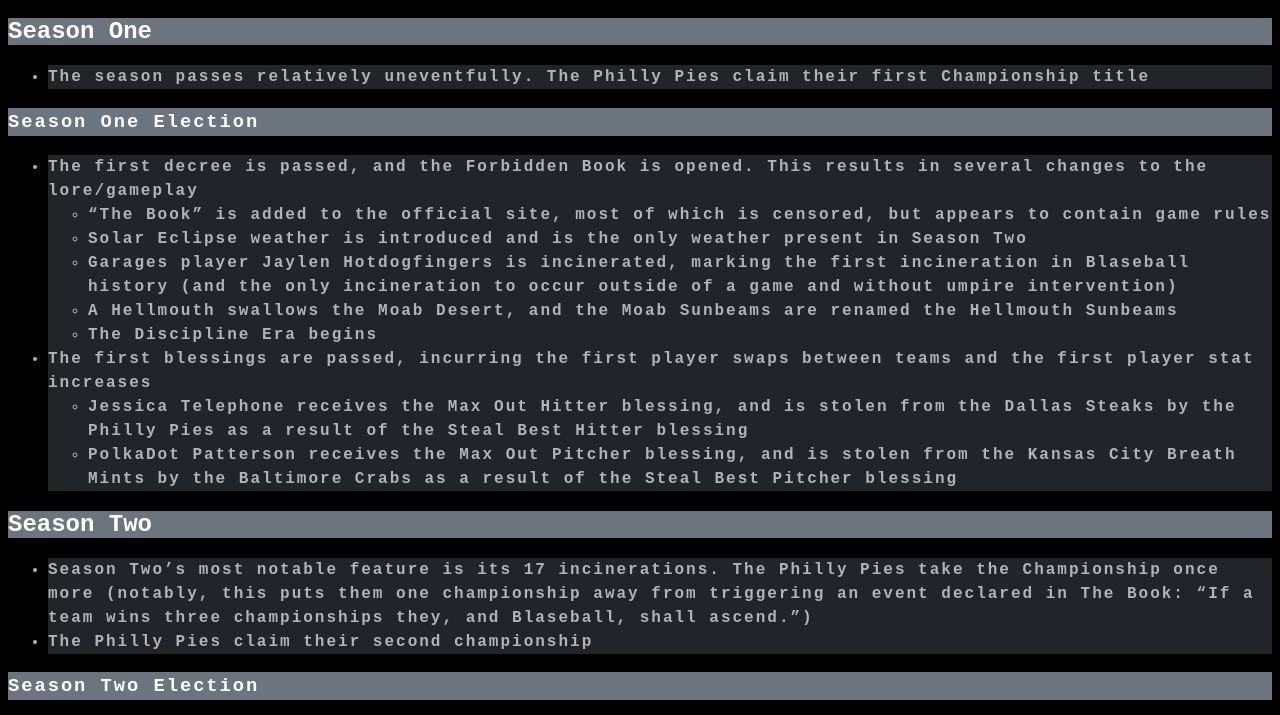
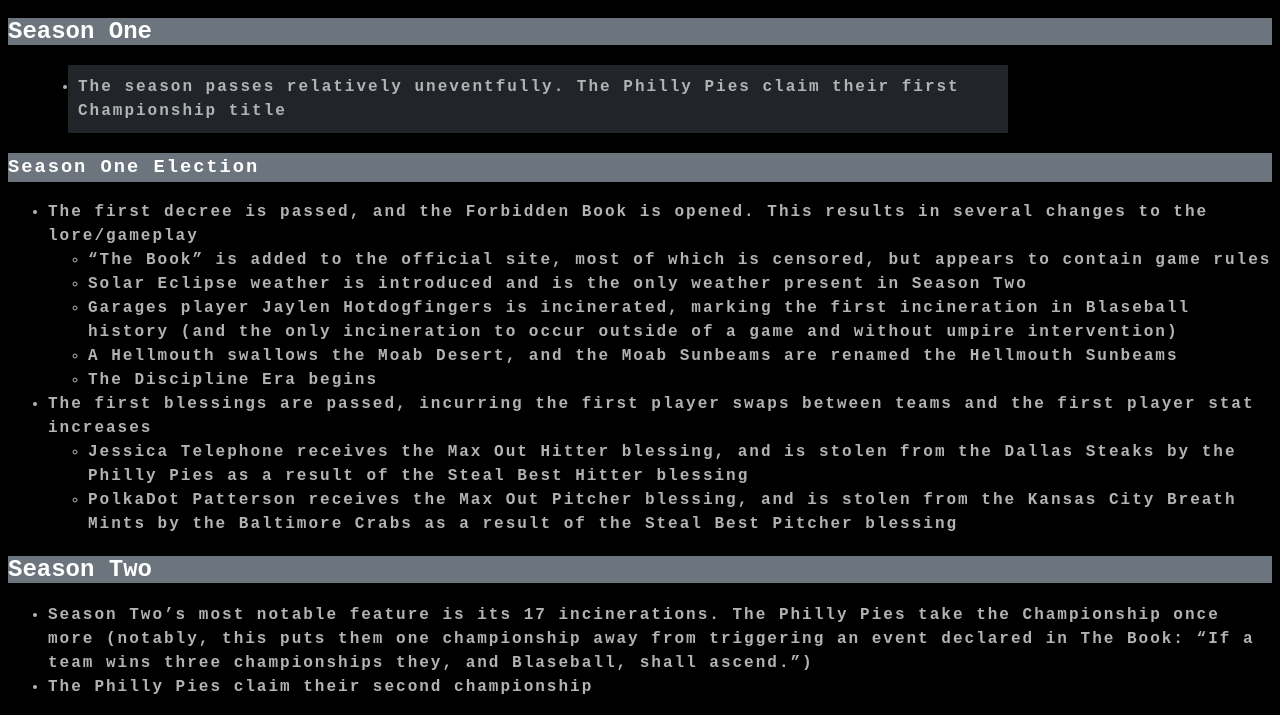
Before and after one commit to splortsmanship/splortsmanship.github.io, a plain HTML site: page index.html in a window 1280 px wide. Shown: the part 48-763 px from the top of the page. Drawn offline with Linux system fonts and the light colour scheme.

Commit message:
Update index.html

```diff
--- a/index.html
+++ b/index.html
@@ -1,5 +1,11 @@
 <style>
 body {background-color: black;}
+div {
+  width: 920px;
+  padding: 10px;
+  margin: 20;
+  background-color: #212529
+}
 h1   {
   color: white;
   font-family: "Lora",monospace,serif;
@@ -27,14 +33,12 @@ li   {
   font-weight: 700;
   letter-spacing: 2px;
   line-height: 1.5;
-  box-sizing: border-box;
-  background-color: #212529
 }
 </style>
 <h1 id="blaseball-a-timeline">Blaseball: A Timeline</h1>
 <h2 id="season-one">Season One</h2>
 <ul>
-<li>The season passes relatively uneventfully. The Philly Pies claim their first Championship title</li>
+<div><li>The season passes relatively uneventfully. The Philly Pies claim their first Championship title</li></div>
 </ul>
 <h3 id="season-one-election">Season One Election</h3>
 <ul>
```
